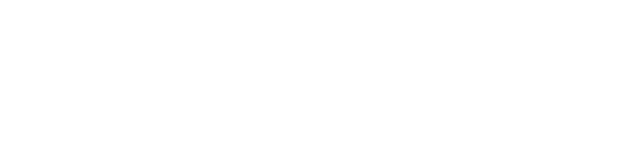
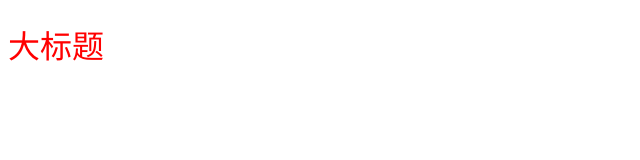
Before and after one commit to LavaCourage07/project_01, a plain HTML site: page index.html in a window 1280 px wide. Shown: the whole page, without its empty margins (0-640 px from the left). Drawn offline with Linux system fonts and the light colour scheme.

Commit message:
新增了js和css，修改了index

```diff
--- a/index.html
+++ b/index.html
@@ -6,10 +6,19 @@
     <meta http-equiv="X-UA-Compatible" content="IE=edge">
     <meta name="viewport" content="width=device-width, initial-scale=1.0">
     <title>Document</title>
+    <link rel="stylesheet" href="./index.css">
+    <style>
+        h1 {
+            color: red;
+            font-weight: 200;
+        }
+    </style>
 </head>
 
 <body>
+    <h1>大标题</h1>
 
+    <script src="./index.js"></script>
 </body>
 
 </html>
```
Also changed, not shown: index.css (added), index.js (added).
